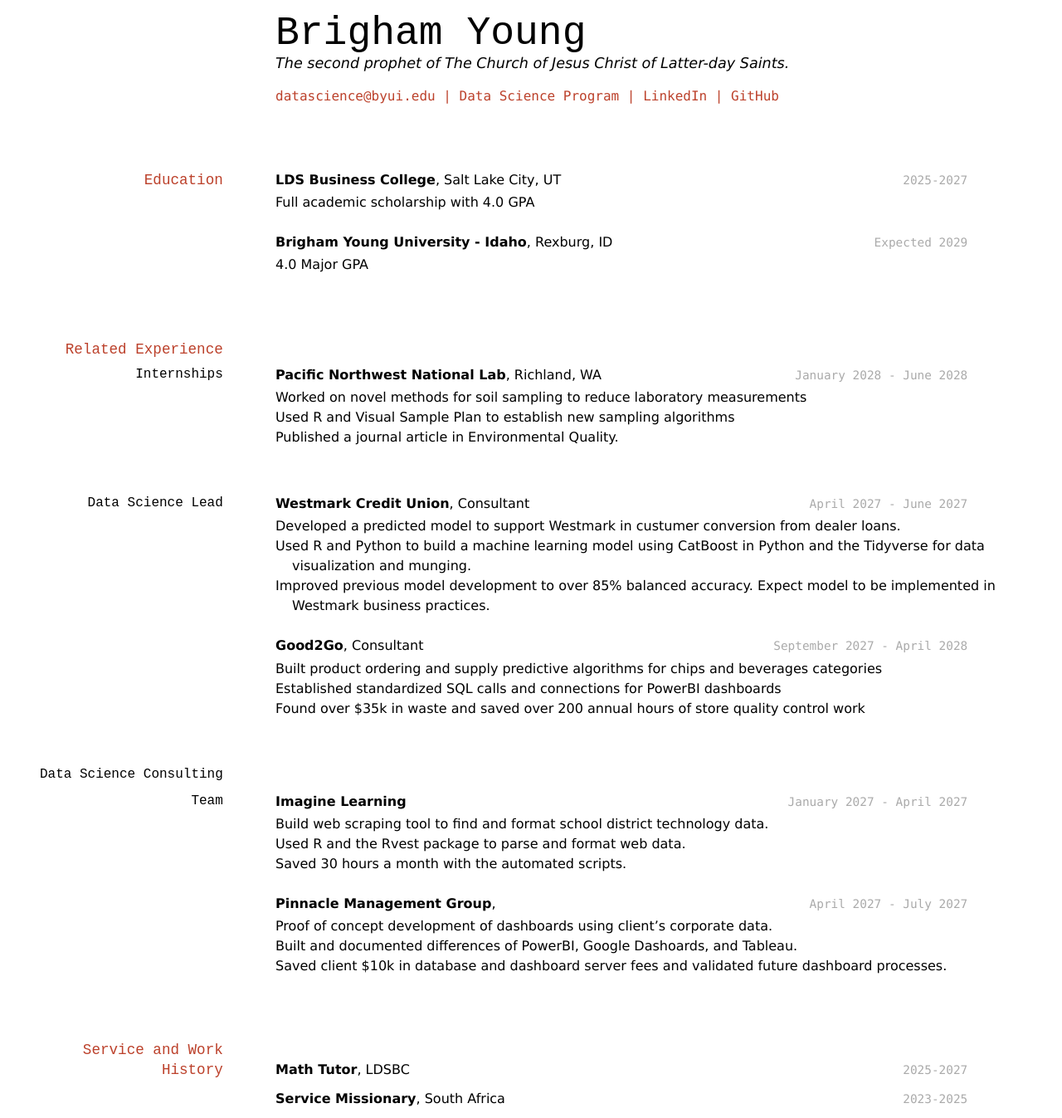
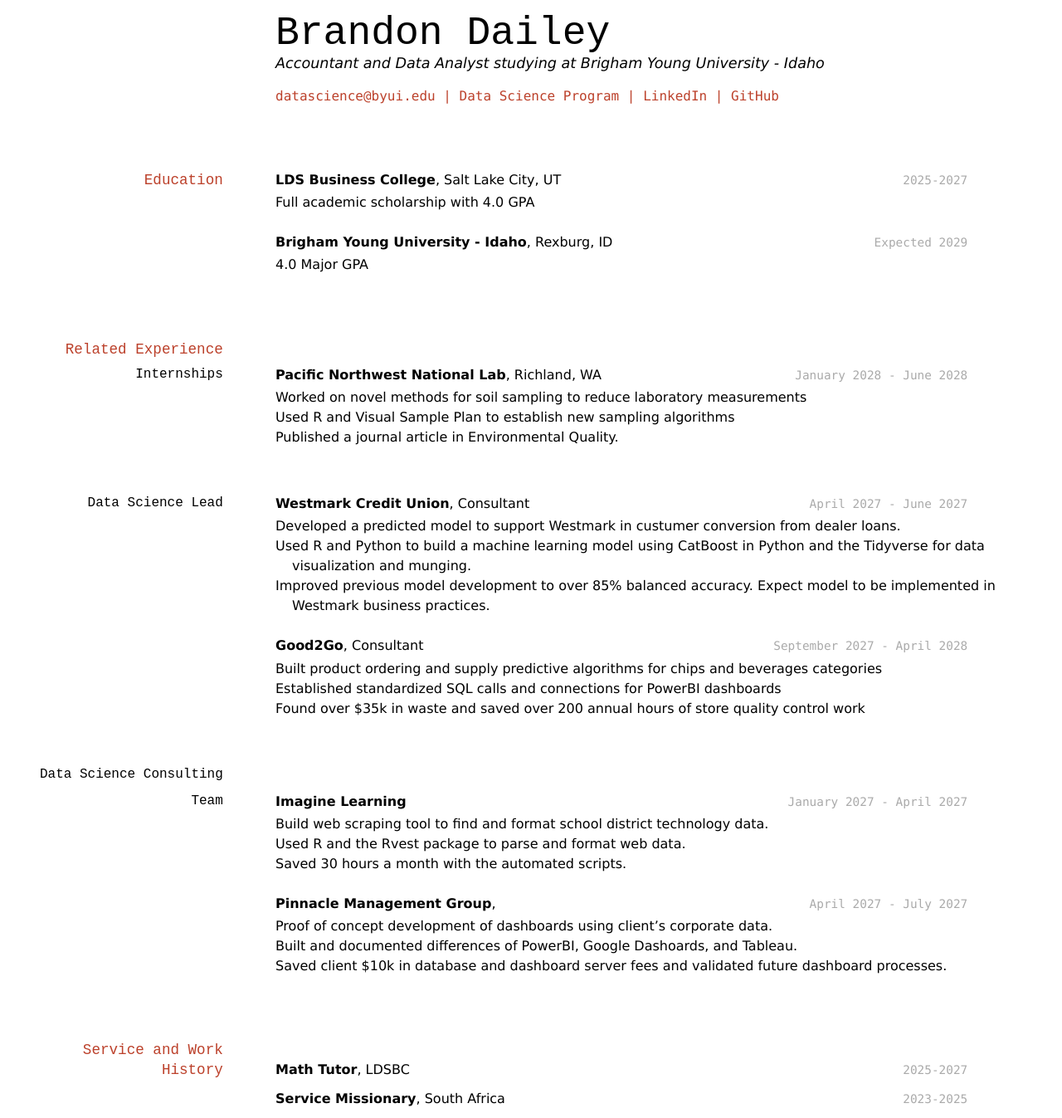
Before and after one commit to adriandailey/dailey_resume, a Jekyll site: the page built from docs/index.md, in a window 1280 px wide. Shown: the whole page at 83% size. Built offline with Jekyll 4.4.1, drawn with Linux system fonts in a browser that asks for light colours.

Commit message:
Update index.md

```diff
--- a/docs/index.md
+++ b/docs/index.md
@@ -1,9 +1,9 @@
 ---
 layout: cv
-title: Brigham Young's Resume
+title: Brandon Dailey's Resume
 ---
-# Brigham Young
-The second prophet of The Church of Jesus Christ of Latter-day Saints.
+# Brandon Dailey
+Accountant and Data Analyst studying at Brigham Young University - Idaho
 
 <div id="webaddress">
 <a href="datascience@byui.edu">datascience@byui.edu</a>
```
